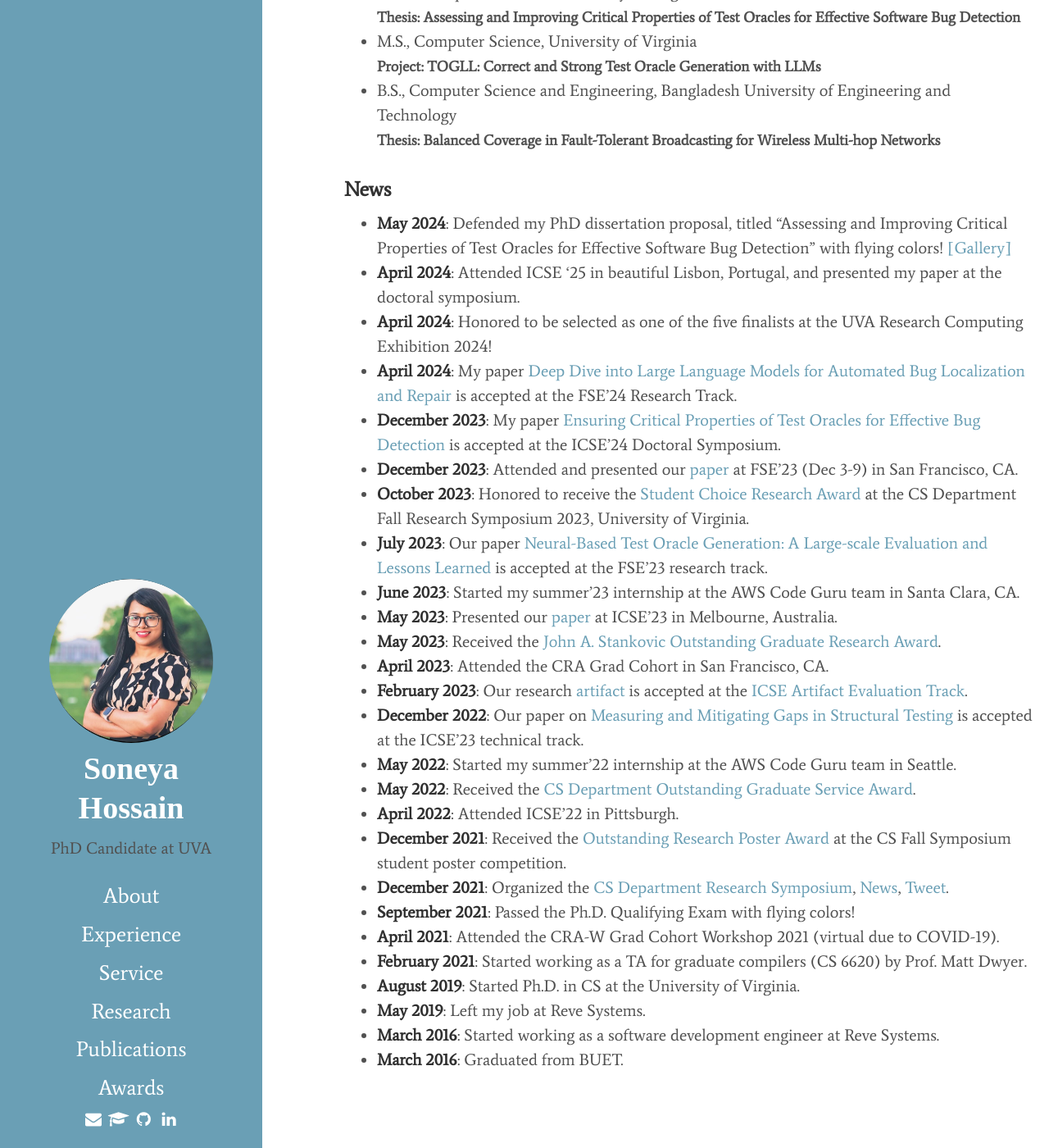
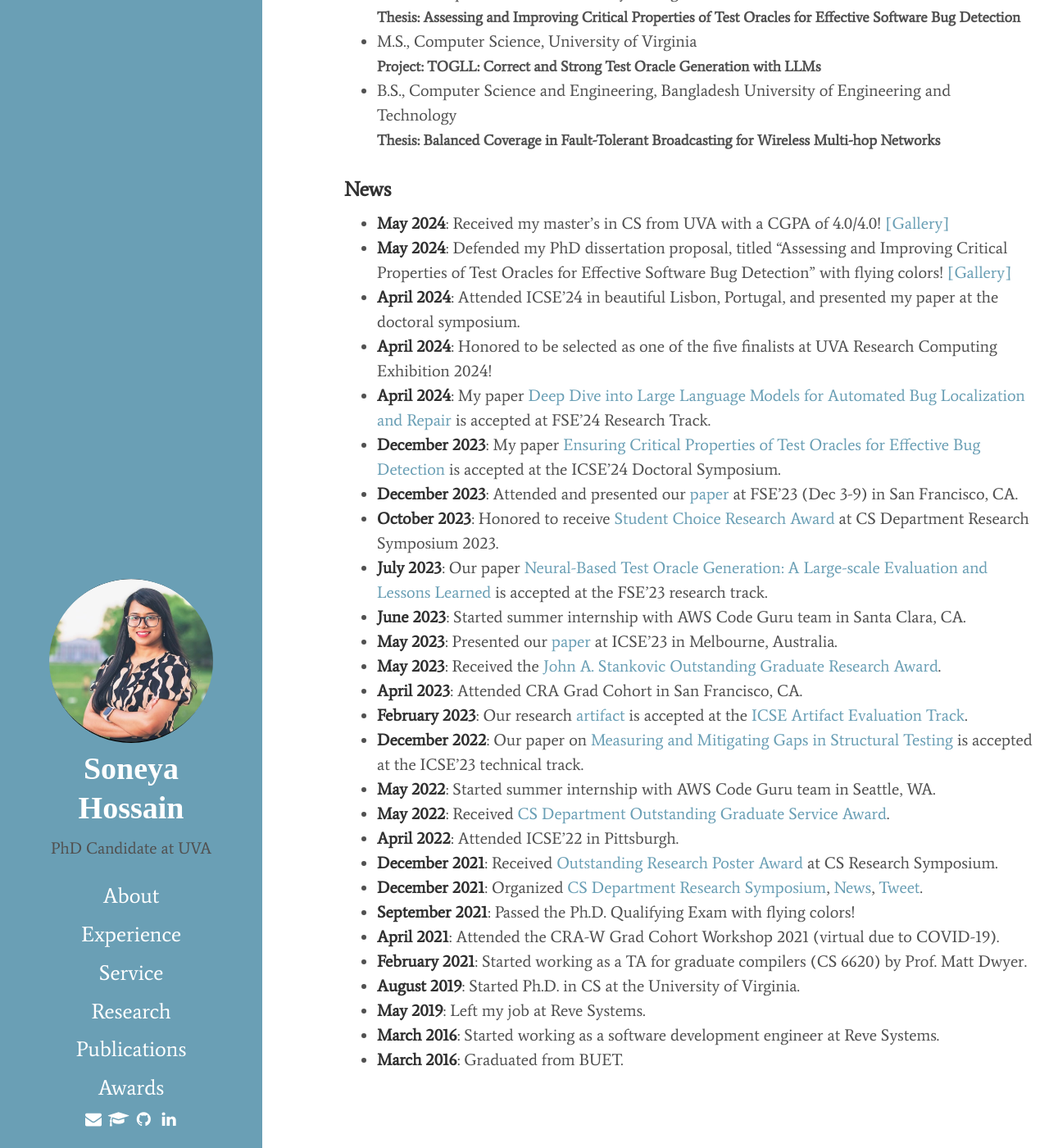
Before and after one commit to soneyahossain/soneyahossain.github.io, a Jekyll site: the page built from index.md, in a window 1280 px wide and 1400 px high, scrolled down 376 px. Shown: the whole window at 82% size. Built offline with Jekyll 4.4.1, drawn with Linux system fonts in a browser that asks for light colours; cached includes are drawn as plain includes.

Commit message:
add images

```diff
--- a/index.md
+++ b/index.md
@@ -21,26 +21,27 @@
   <font size = 4 style="font-weight: bold;"> Thesis: Balanced Coverage in Fault-Tolerant Broadcasting for Wireless Multi-hop Networks</font>
 
 ### News
+- **May 2024**: Received my master's in CS from UVA with a CGPA of 4.0/4.0! [\[Gallery\]](graduation.md)
 - **May 2024**:  Defended my PhD dissertation proposal, titled "Assessing and Improving Critical Properties of Test Oracles for
-Effective Software Bug Detection" with flying colors! [\[Gallery\]](gallery.md)
-- **April 2024**: Attended ICSE '25 in beautiful Lisbon, Portugal, and presented my paper at the doctoral symposium.
-- **April 2024**: Honored to be selected as one of the five finalists at the UVA Research Computing Exhibition 2024!
-- **April 2024**: My paper [Deep Dive into Large Language Models for Automated Bug Localization and Repair](https://arxiv.org/abs/2404.11595) is accepted at the FSE'24 Research Track.
-- **December 2023**: My paper [Ensuring Critical Properties of Test Oracles for Effective Bug Detection](https://conf.researchr.org/details/icse-2024/icse-2024-doctoral-symposium/11/Ensuring-Critical-Properties-of-Test-Oracles-for-Effective-Bug-Detection) is accepted at the ICSE'24 Doctoral Symposium.
+Effective Software Bug Detection" with flying colors! [\[Gallery\]](proposal.md)
+- **April 2024**: Attended ICSE'24 in beautiful Lisbon, Portugal, and presented my paper at the doctoral symposium.
+- **April 2024**: Honored to be selected as one of the five finalists at UVA Research Computing Exhibition 2024!
+- **April 2024**: My paper [Deep Dive into Large Language Models for Automated Bug Localization and Repair](https://arxiv.org/abs/2404.11595) is accepted at FSE'24 Research Track.
+- **December 2023**: My paper [Ensuring Critical Properties of Test Oracles for Effective Bug Detection](https://dl.acm.org/doi/10.1145/3639478.3639791) is accepted at the ICSE'24 Doctoral Symposium.
 - **December 2023**: Attended and presented our [paper](https://dl.acm.org/doi/pdf/10.1145/3611643.3616265) at FSE'23 (Dec 3-9) in San Francisco, CA.
-- **October 2023**: Honored to receive the [Student Choice Research Award](https://engineering.virginia.edu/department/computer-science/blogs/2023-cs-research-symposium-highlights) at the CS Department Fall Research Symposium 2023, University of Virginia.
+- **October 2023**: Honored to receive [Student Choice Research Award](https://engineering.virginia.edu/department/computer-science/blogs/2023-cs-research-symposium-highlights) at CS Department Research Symposium 2023.
 - **July 2023**: Our paper [Neural-Based Test Oracle Generation: A Large-scale Evaluation and Lessons Learned](https://dl.acm.org/doi/abs/10.1145/3611643.3616265) is accepted at the FSE'23 research track.
-- **June 2023**: Started my summer'23 internship at the AWS Code Guru team in Santa Clara, CA.
+- **June 2023**: Started summer internship with AWS Code Guru team in Santa Clara, CA.
 - **May 2023**: Presented our [paper](https://ieeexplore.ieee.org/stamp/stamp.jsp?arnumber=10172745) at ICSE'23 in Melbourne, Australia.
 - **May 2023**: Received the [John A. Stankovic Outstanding Graduate Research Award](https://engineering.virginia.edu/department/computer-science/blogs/cs-department-end-year-award-recipients-2022-2023).
-- **April 2023**: Attended the CRA Grad Cohort in San Francisco, CA.
+- **April 2023**: Attended CRA Grad Cohort in San Francisco, CA.
 - **February 2023**: Our research [artifact](https://github.com/soneyahossain/hcc-gap-recommender) is accepted at the [ICSE Artifact Evaluation Track](https://conf.researchr.org/details/icse-2023/icse-2023-artifact-evaluation/5/Artifact-Measuring-and-Mitigating-Gaps-in-Structural-Testing).
 - **December 2022**: Our paper on [Measuring and Mitigating Gaps in Structural Testing](https://ieeexplore.ieee.org/stamp/stamp.jsp?arnumber=10172745) is accepted at the ICSE'23 technical track.
-- **May 2022**: Started my summer'22 internship at the AWS Code Guru team in Seattle.
-- **May 2022**: Received the [CS Department Outstanding Graduate Service Award](https://engineering.virginia.edu/2021-2022-cs-department-end-year-awards).
+- **May 2022**: Started summer internship with AWS Code Guru team in Seattle, WA.
+- **May 2022**: Received [CS Department Outstanding Graduate Service Award](https://engineering.virginia.edu/2021-2022-cs-department-end-year-awards).
 - **April 2022**: Attended ICSE'22 in Pittsburgh.
-- **December 2021**: Received the [Outstanding Research Poster Award](https://engineering.virginia.edu/events/2021-fall-cs-research-symposium) at the CS Fall Symposium student poster competition.
-- **December 2021**: Organized the [CS Department Research Symposium](https://engineering.virginia.edu/events/2021-fall-cs-research-symposium), [News](https://engineering.virginia.edu/computer-science-graduate-student-group-research-symposium?fbclid=IwAR2r1lHuVFwesevFrsCqezybDSU_u3Fc-vWky6TYbQ4Jepo-gfibiRzgbMc), [Tweet](https://twitter.com/CS_UVA/status/1471529342912155650?s=20&t=YbVecueDVPOLsdDaw0sBfQ).
+- **December 2021**: Received [Outstanding Research Poster Award](https://engineering.virginia.edu/events/2021-fall-cs-research-symposium) at CS Research Symposium.
+- **December 2021**: Organized [CS Department Research Symposium](https://engineering.virginia.edu/events/2021-fall-cs-research-symposium), [News](https://engineering.virginia.edu/computer-science-graduate-student-group-research-symposium?fbclid=IwAR2r1lHuVFwesevFrsCqezybDSU_u3Fc-vWky6TYbQ4Jepo-gfibiRzgbMc), [Tweet](https://twitter.com/CS_UVA/status/1471529342912155650?s=20&t=YbVecueDVPOLsdDaw0sBfQ).
 - **September 2021**: Passed the Ph.D. Qualifying Exam with flying colors!
 - **April 2021**: Attended the CRA-W Grad Cohort Workshop 2021 (virtual due to COVID-19).
 - **February 2021**: Started working as a TA for graduate compilers (CS 6620) by Prof. Matt Dwyer.
```
Also changed, not shown: graduation.md (added, +24 -0 lines), proposal.md (added, +19 -0 lines), 4 other files.
